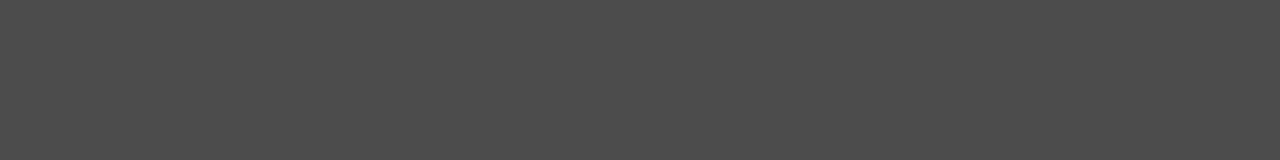
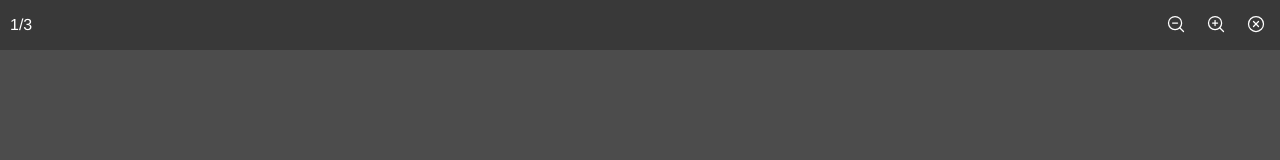
Before and after one commit to DeeSouza/GalleryFy, a React (Vite) app: page / in a window 1280 px wide. Shown: the top 160 px of the page. Built offline with nearby package versions, Linux system fonts and the light colour scheme.

Commit message:
feat: create control bar

```diff
--- /dev/null
+++ b/src/components/ControlBar/index.tsx
@@ -0,0 +1,32 @@
+import {
+  MagnifyingGlassPlus,
+  MagnifyingGlassMinus,
+  XCircle,
+} from "phosphor-react";
+
+import { Container, Buttons } from "./styles";
+import { ControlBarProps } from "./types";
+
+export const ControlBar = ({ amount, current }: ControlBarProps) => {
+  return (
+    <Container>
+      <div>
+        {current}/{amount}
+      </div>
+
+      <Buttons>
+        <button type="button">
+          <MagnifyingGlassMinus size={20} color="#FFFFFF" />
+        </button>
+
+        <button type="button">
+          <MagnifyingGlassPlus size={20} color="#FFFFFF" />
+        </button>
+
+        <button type="button">
+          <XCircle size={20} color="#FFFFFF" />
+        </button>
+      </Buttons>
+    </Container>
+  );
+};
--- /dev/null
+++ b/src/components/ControlBar/styles.ts
@@ -0,0 +1,34 @@
+import styled from "styled-components";
+
+export const Container = styled.div`
+  position: fixed;
+  top: 0;
+  left: 0;
+  background-color: #393939;
+  width: 100%;
+  height: 50px;
+  padding: 0 10px;
+  box-sizing: border-box;
+
+  display: flex;
+  align-items: center;
+  justify-content: space-between;
+
+  color: #fff;
+`;
+
+export const Buttons = styled.div`
+  display: flex;
+  flex-direction: row;
+  gap: 10px;
+  justify-content: space-between;
+  align-items: center;
+
+  button {
+    background: none;
+    border: none;
+    width: 30px;
+    height: 30px;
+    cursor: pointer;
+  }
+`;
--- /dev/null
+++ b/src/components/ControlBar/types.ts
@@ -0,0 +1,4 @@
+export interface ControlBarProps {
+  amount: number;
+  current: number;
+}
--- a/src/components/MainContainer/index.tsx
+++ b/src/components/MainContainer/index.tsx
@@ -5,6 +5,7 @@ import { useGallery } from "../../hooks/useGallery";
 
 import { WrapperContainer, Container } from "./styles";
 import { MainContainerProps } from "./types";
+import { ControlBar } from "../ControlBar";
 
 export const MainContainer = ({ images }: MainContainerProps) => {
   const {
@@ -16,8 +17,13 @@ export const MainContainer = ({ images }: MainContainerProps) => {
     state,
   } = useGallery(images);
 
+  const amountImages = images.length;
+  const indexCurrent = state.indexImage + 1;
+
   return (
     <WrapperContainer>
+      <ControlBar amount={amountImages} current={indexCurrent} />
+
       <Container>
         <img src={images[state.indexImage]} alt="" />
 
```
